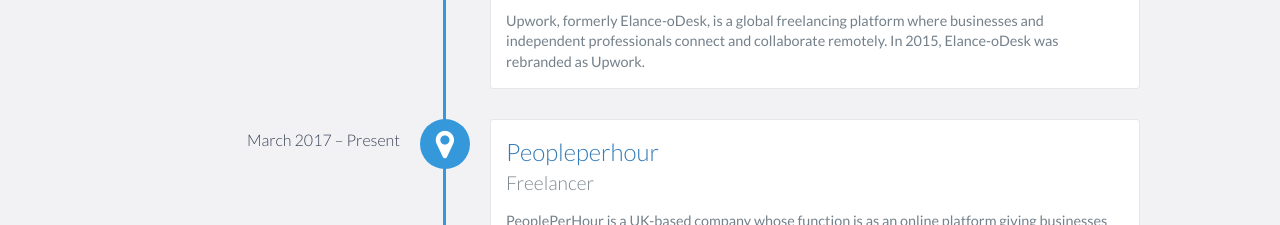
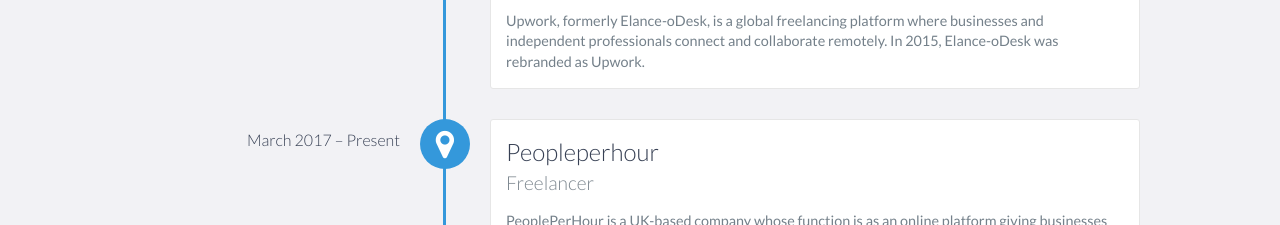
Before and after one commit to Quantum99/Quantum99.github.io, a website: page index.html in a window 1280 px wide. Shown: the part 1280-1505 px from the top of the page. Drawn offline with nearby package versions, Linux system fonts and the light colour scheme.

Commit message:
Update index.html

```diff
--- a/index.html
+++ b/index.html
@@ -98,7 +98,7 @@
             </div>
 
             <div data-date="March 2017 – Present">
-                <h3><a href="pph.me/quantum99">Peopleperhour</a></h3>
+                <h3>Peopleperhour</h3>
                 <h4>Freelancer</h4>
                 <p>
                     PeoplePerHour is a UK-based company whose function is as an online platform giving businesses access to
```
